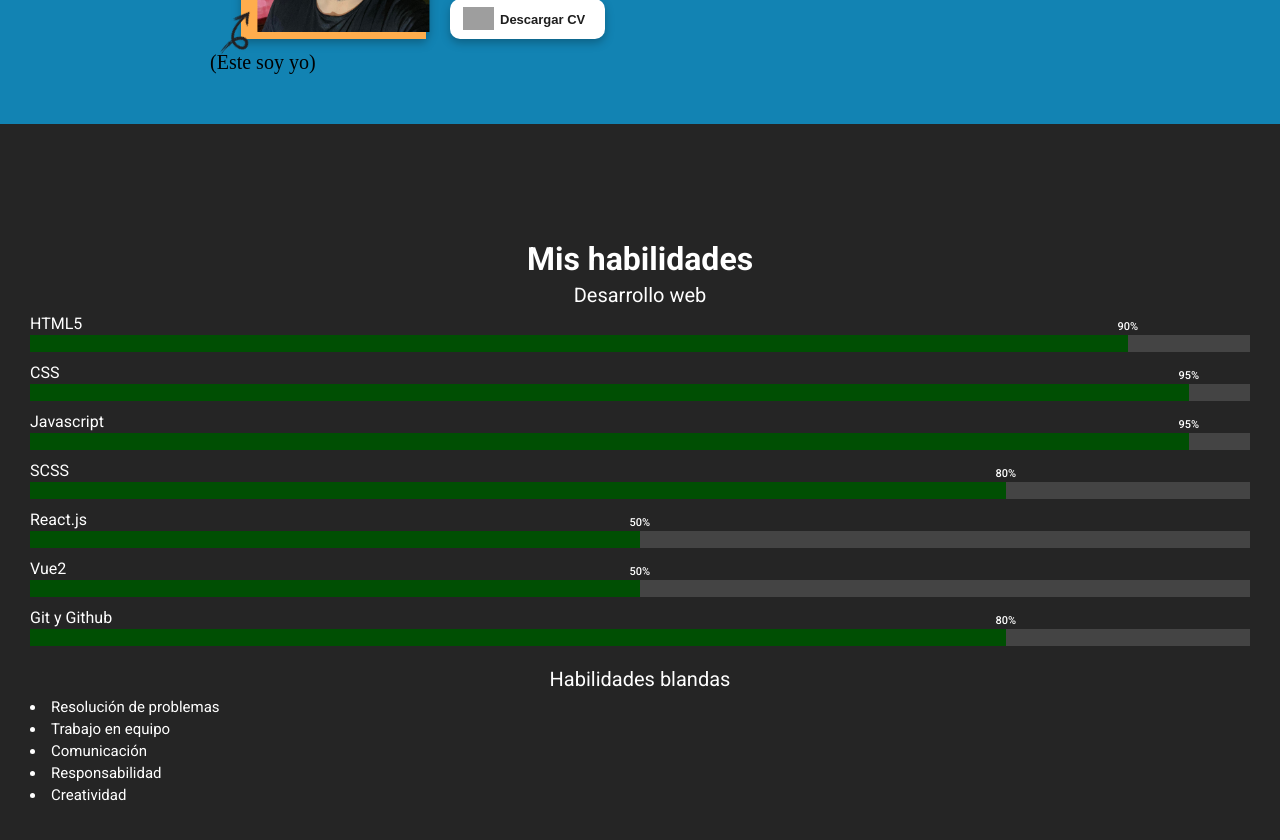
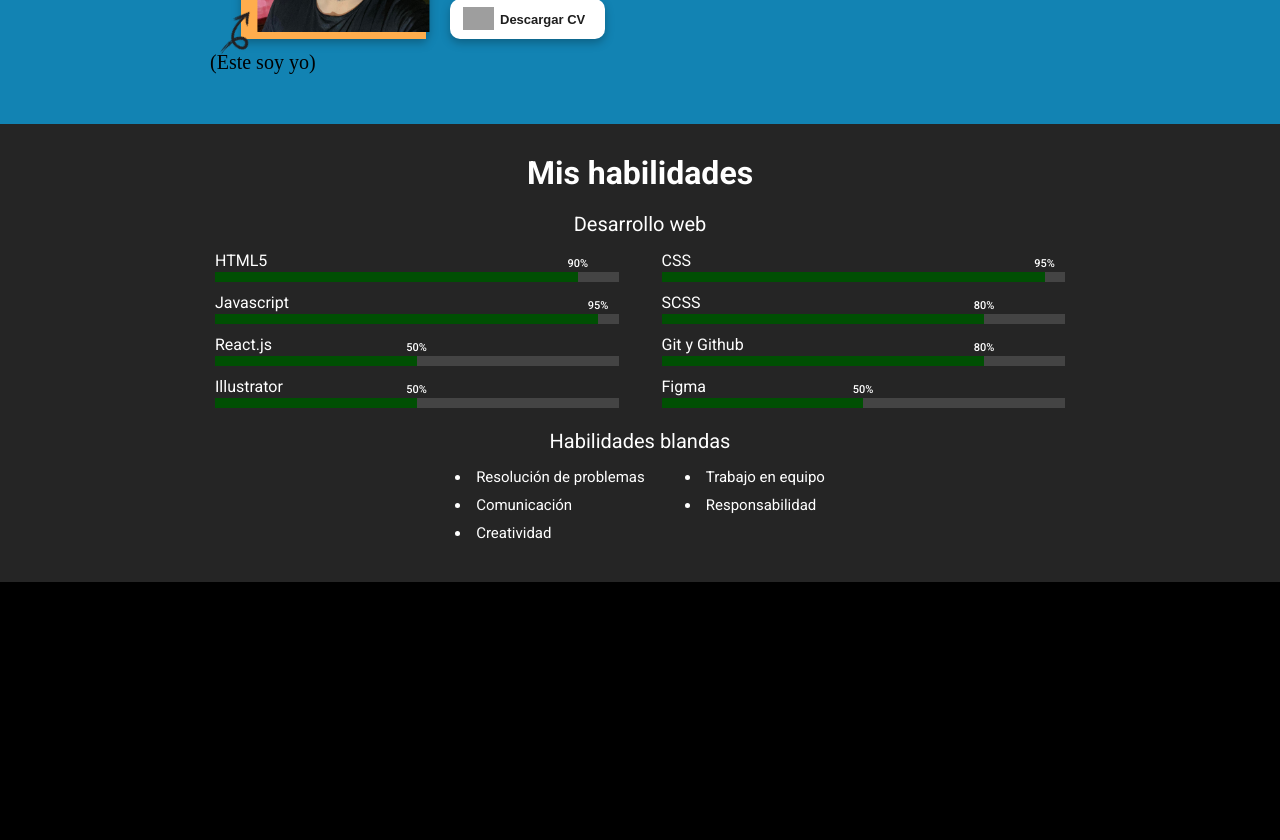
Before and after one commit to WillyAntunez/willy-antunez-portfolio, a React (Vite) app: page / in a window 1280 px wide. Shown: the part 720-1560 px from the top of the page. After the commit the page ends 1302 px from the top, so only its background shows below. Built offline with nearby package versions, Linux system fonts and the light colour scheme; grey boxes are pictures that could not be loaded; a web font is replaced by a local one.

Commit message:
Skills: responsive terminado

```diff
--- a/src/PortfolioApp.scss
+++ b/src/PortfolioApp.scss
@@ -2,7 +2,7 @@
 
 html,
 body {
-    width: 100vw;
+    width: 100%;
 }
 
 #root {
--- a/src/components/AboutMe.scss
+++ b/src/components/AboutMe.scss
@@ -197,9 +197,66 @@
 
 /* MEDIUM PHONE */
 @media only screen and (min-height: 360px) and (min-width: 640px) and (max-width: 768px) and (orientation: landscape) {
+    .container--about {
+        padding: 0 2rem;
+    }
+
     .about {
-        .about__description {
-            font-size: 1.45rem;
+        display: grid;
+        grid-template-columns: repeat(2, auto);
+        grid-template-rows: repeat(3, auto) 1fr;
+        grid-template-areas:
+            'welcome welcome'
+            'title text'
+            'photo text'
+            'photo  button';
+        grid-auto-flow: row;
+
+        justify-items: center;
+        align-items: start;
+        justify-content: center;
+
+        grid-column-gap: 2rem;
+        grid-row-gap: 0.4rem;
+
+        width: 100%;
+        margin: 0 auto;
+
+        &__welcome {
+            grid-area: welcome;
+            justify-self: start;
+            margin-left: 3rem;
+        }
+
+        &__title {
+            grid-area: title;
+            margin: 0;
+            justify-self: end;
+            margin-bottom: 0.4rem;
+        }
+
+        &__description {
+            grid-area: text;
+            margin-top: 1rem;
+            margin-bottom: 2rem;
+        }
+
+        &__button {
+            grid-area: button;
+        }
+    }
+
+    .photo-composition {
+        margin: 0;
+        grid-area: photo;
+        justify-self: end;
+        width: 20rem;
+        height: 20rem;
+
+        &__arrow {
+            span {
+                font-size: 1.8rem;
+            }
         }
     }
 }
--- a/src/components/Skills.scss
+++ b/src/components/Skills.scss
@@ -1,12 +1,6 @@
 @import '../scss/variables';
 
 /* Medium size phone */
-
-.skills__container {
-    width: 100%;
-    height: 100vh;
-}
-
 .skills{
     height: 100%;
     width: 100%;
@@ -19,6 +13,13 @@
     flex-direction: column;
     align-items: center;
     justify-content: center;
+
+    &__container {
+        width: 100%;
+        height: 100vh;
+        background-color: $medium-gray;
+    }
+
 
     &__content{
         width: 100%;
@@ -103,10 +104,12 @@
 /* Phone landscape */
 @media only screen and (max-height: 450px) and (orientation: landscape) {
     .skills{
+        padding: 8rem;
+
         &__content{
             display: grid;
             grid-template-columns: repeat(2, 1fr);
-            grid-template-rows: repeat(9, auto);
+            grid-template-rows: repeat(7, auto);
             align-items: start;
             column-gap: 4.3rem;
 
@@ -128,7 +131,7 @@
 
         &__soft{
             grid-column: 2 / 3;
-            grid-row: 3 / 9;
+            grid-row: 4 / 7;
         }
     }
 }
@@ -203,3 +206,78 @@
 }
 
 }
+
+/* BIG PHONE */
+
+@media only screen and (min-width: 600px) and (min-height: 600px) {
+
+
+    .skills{
+        height: unset;
+        padding: 3rem 4rem;
+        max-width: 800px;
+        margin: 0 auto;
+
+        &__container {
+            height: unset;
+        }
+
+        &__content {
+            display: grid;
+            grid-template-columns: repeat(2, 1fr);
+            grid-template-rows: repeat(9, auto);
+            align-items: start;
+            column-gap: 4.3rem;
+        }
+
+        &__techTitle {
+           text-align: center;
+           margin: 0;
+           align-self: center;
+           grid-column: 1 / 3;
+           grid-row: 1 / 2;
+           margin-bottom: 1.5rem;
+        }
+
+        &__text--title {
+            margin-bottom: 2rem;
+        }
+
+        &__barBackground {
+            height: 1rem;
+        }
+
+        &__domain {
+            top: -1.5rem;
+        }
+
+        &__soft {
+            grid-column: 1 / 3;
+            grid-row: 8 / 9 ;
+            margin-top: 1rem;
+        }
+
+        &__softTitle {
+            margin-bottom: 1.5rem;
+        }
+
+        &__list {
+            display: grid;
+            grid-template-columns: repeat(2, auto);
+            justify-content: center;
+            column-gap: 4rem;
+        }
+
+        &__softSkill {
+            margin-bottom: 1rem;
+        }
+    }
+
+}
+
+/* Medium tablet and laptop */
+@media screen and (min-width: 1023px) {
+    .skills{
+        max-width: 930px;
+    }
+}
--- a/src/data/data.js
+++ b/src/data/data.js
@@ -22,12 +22,16 @@ export const data = {
                 domainPercent: 50,
             },
             {
-                name: 'Vue2',
+                name: 'Git y Github',
+                domainPercent: 80,
+            },
+            {
+                name: 'Illustrator',
                 domainPercent: 50,
             },
             {
-                name: 'Git y Github',
-                domainPercent: 80,
+                name: 'Figma',
+                domainPercent: 50,
             },
         ],
         softSkills: [
```
